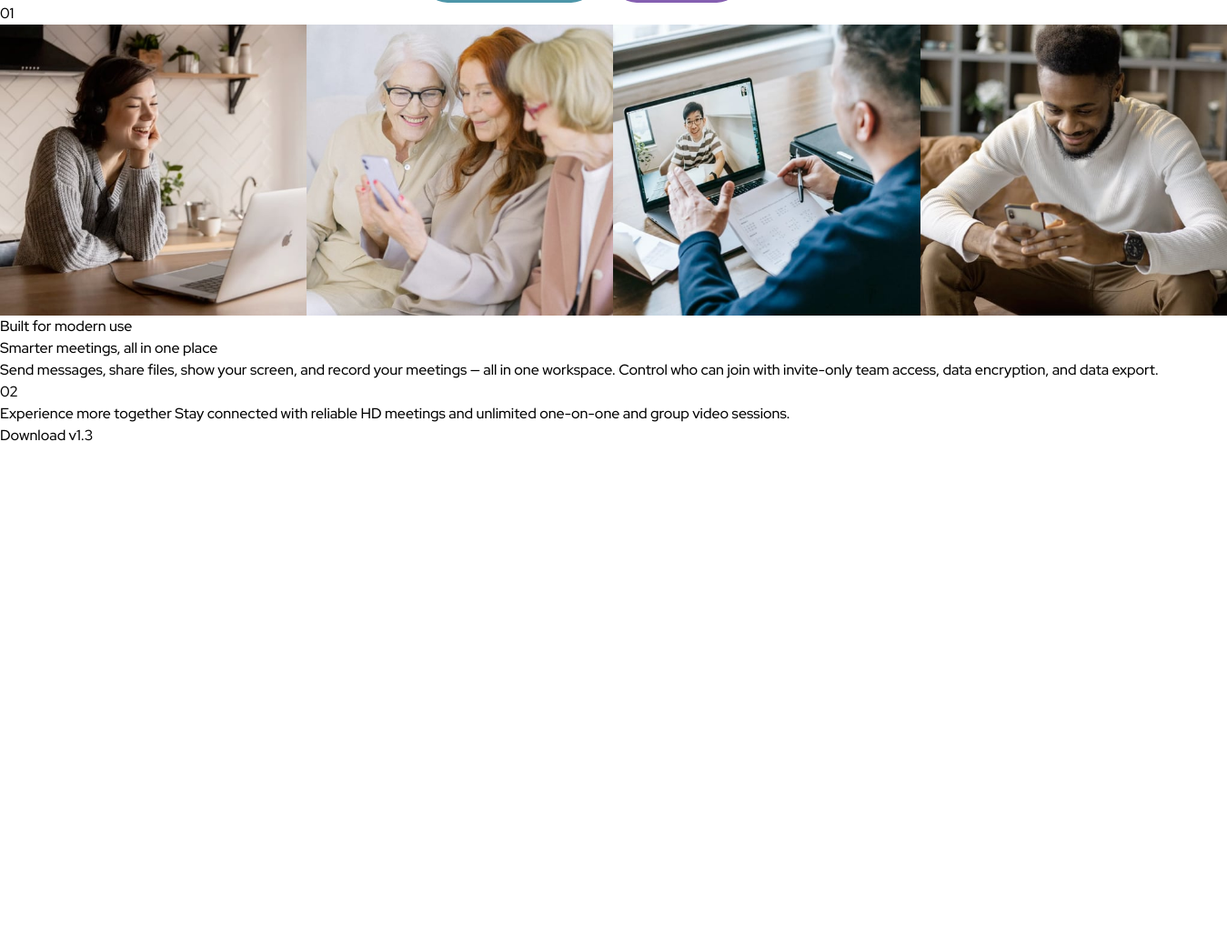
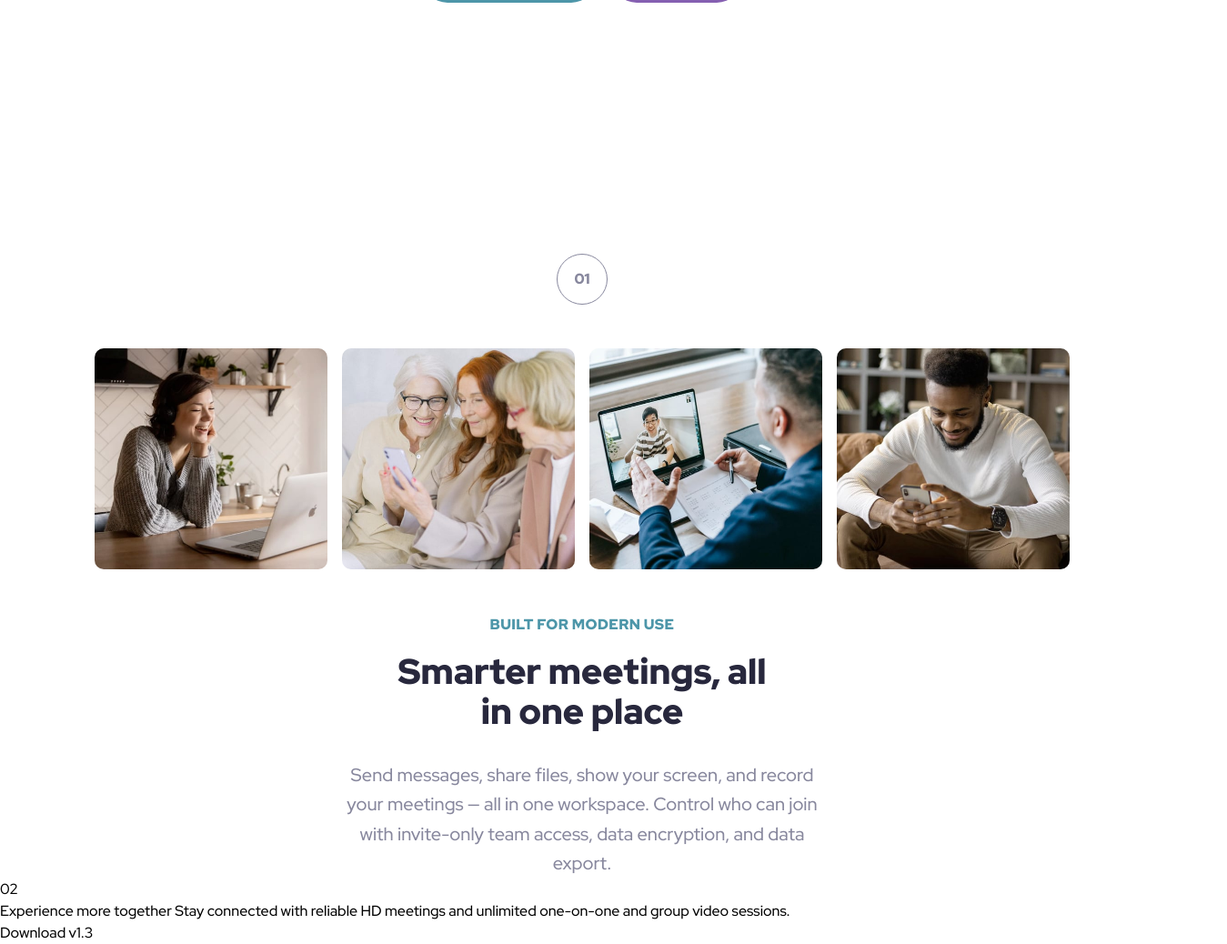
Before and after one commit to Youmnaelzany/Meet-Landing-Page, a website: page src/index.html in a window 1280 px wide. Shown: the part 421-1459 px from the top of the page at 91% size, 1349 px wide, since content can reach past the window. Before the commit the page ends 912 px from the top, so only its background shows below. Drawn offline with Linux system fonts and the light colour scheme.

Commit message:
styling the middle section

```diff
--- a/src/index.html
+++ b/src/index.html
@@ -61,37 +61,57 @@
         </div>
       </section>
       <!-- Middle Section -->
-      <section class="mx-39">
-        <h2>01</h2>
-        <div class="flex">
+      <section class="mx-39 mt-48 flex flex-col items-center justify-center">
+        <div class="border-up"></div>
+        <h2
+          class="flex h-14 w-14 items-center justify-center rounded-[50px] border text-base font-black leading-relaxed text-secondary-clr"
+        >
+          01
+        </h2>
+
+        <div class="mt-12 flex items-center justify-center gap-4">
           <img
-            class="h-[20rem] w-[31rem]"
+            class="w-64 rounded-[10px]"
             src="../images/desktop/image-woman-in-videocall.jpg"
             alt=""
           />
           <img
-            class="h-[20rem] w-[31rem]"
+            class="w-64 rounded-[10px]"
             src="../images/desktop/image-women-videochatting.jpg"
             alt=""
           />
           <img
-            class="h-[20rem] w-[31rem]"
+            class="w-64 rounded-[10px]"
             src="../images/desktop/image-men-in-meeting.jpg"
             alt=""
           />
           <img
-            class="h-[20rem] w-[31rem]"
+            class="w-64 rounded-[10px]"
             src="../images/desktop/image-man-texting.jpg"
             alt=""
           />
         </div>
-        <p>Built for modern use</p>
-        <p>Smarter meetings, all in one place</p>
-        <p>
-          Send messages, share files, show your screen, and record your meetings
-          — all in one workspace. Control who can join with invite-only team
-          access, data encryption, and data export.
-        </p>
+        <div
+          class="mt-12 flex flex-col items-center justify-center text-center"
+        >
+          <p
+            class="text-base font-black uppercase leading-relaxed tracking-wide text-primary-clr"
+          >
+            Built for modern use
+          </p>
+          <p
+            class="mb-8 mt-4 w-[27.8125rem] text-4xl font-black leading-[2.75rem] text-dark-clr"
+          >
+            Smarter meetings, all in one place
+          </p>
+          <p
+            class="w-[33.75rem] text-xl font-medium leading-relaxed text-secondary-clr"
+          >
+            Send messages, share files, show your screen, and record your
+            meetings — all in one workspace. Control who can join with
+            invite-only team access, data encryption, and data export.
+          </p>
+        </div>
       </section>
     </main>
     <!-- Footer Section -->
```
Also changed, not shown: dist/output.css.
